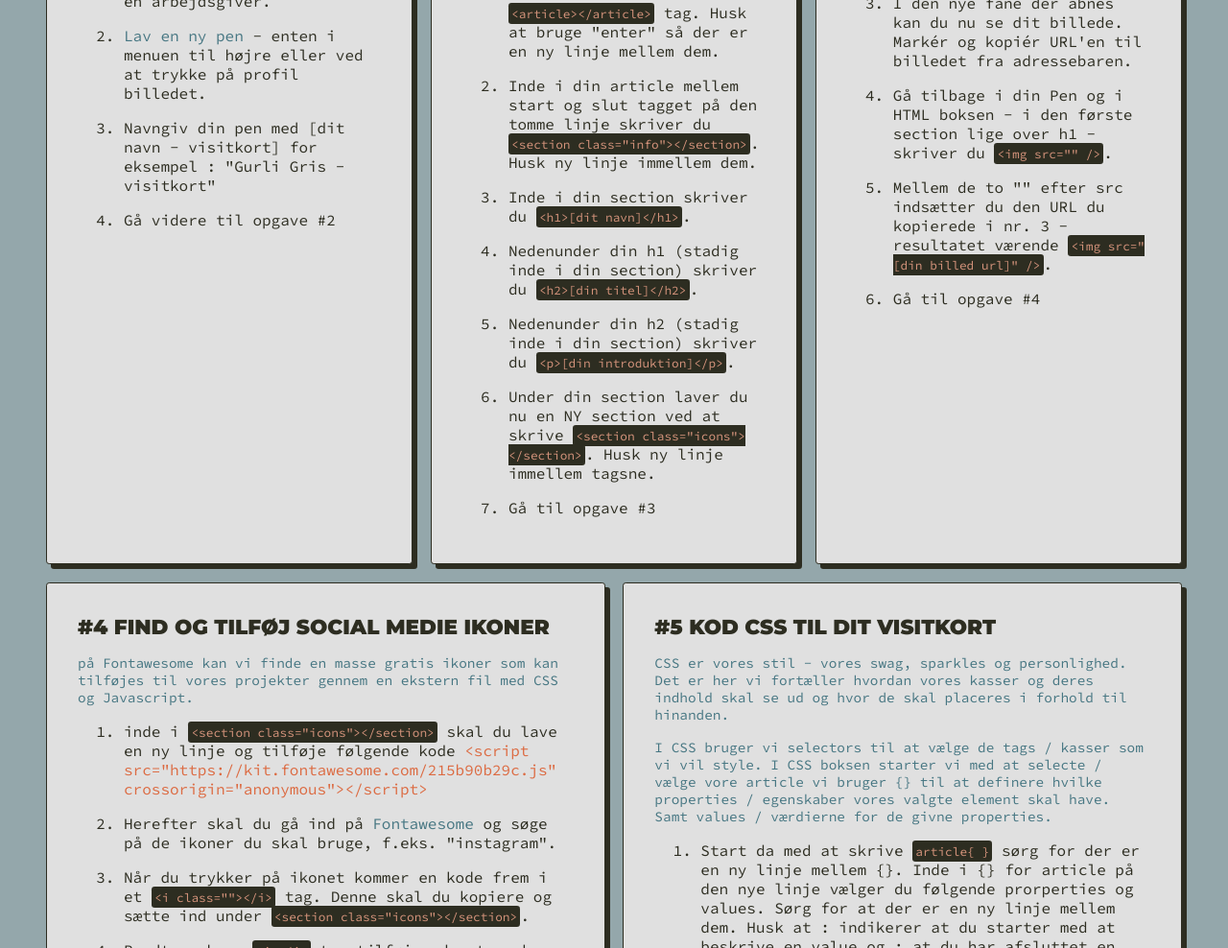
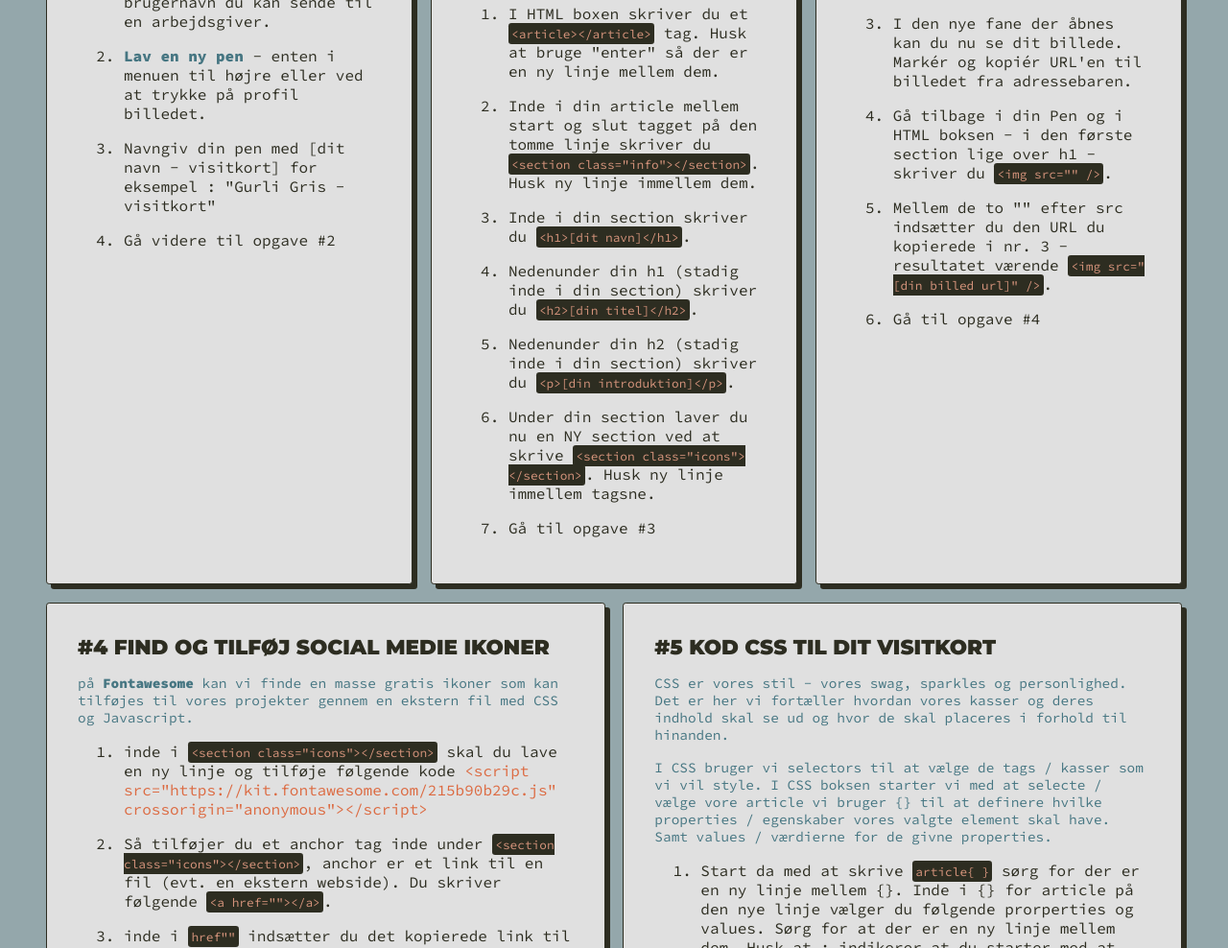
Before and after one commit to rts-cmk/brobyg-en-dag-web, a plain HTML site: page index.html in a window 1280 px wide. Shown: the part 3940-4928 px from the top of the page at 96% size. Drawn offline with Linux system fonts and the light colour scheme; a script that the page names is missing.

Commit message:
finetuned style + content in regard to readability

```diff
--- a/css/assignment.css
+++ b/css/assignment.css
@@ -9,6 +9,7 @@
 
 
 }
+
 
 .assignment ol{
     margin-left: 3rem;
--- a/css/frontend.css
+++ b/css/frontend.css
@@ -7,6 +7,7 @@
     padding: 5rem 3rem 5rem 3rem;
 
 }
+
 
 .frontend h2{
     width: 100%;
@@ -25,7 +26,7 @@
     border: var(--border);
     border-radius: 0.2rem;
 
-    padding:1rem;
+    padding:1.1rem;
 
     box-shadow: 5px 5px var(--color-dark);
     overflow-wrap: break-word;
@@ -33,6 +34,7 @@
 
 .frontend a{
     color: var(--color-accent);
+    font-weight: 600;
 }
 .frontend a:hover{
     color: var(--color-base);
--- a/index.html
+++ b/index.html
@@ -329,21 +329,22 @@
                     </p>
                     <ol>
                         <li>
-                            inde i <span>&lt;section class="icons"&gt;&lt;/section&gt;</span> skal du lave en ny linje og tilføje følgende kode <sspan style="color:rgb(220, 106, 65)">&lt;script src="https://kit.fontawesome.com/215b90b29c.js" crossorigin="anonymous"&gt;&lt;/script&gt;</sspan>
+                            inde i <span>&lt;section class="icons"&gt;&lt;/section&gt;</span> skal du lave en ny linje og tilføje følgende kode <b style="color:rgb(220, 106, 65); font-weight: 400;">&lt;script src="https://kit.fontawesome.com/215b90b29c.js" crossorigin="anonymous"&gt;&lt;/script&gt;</b>
+                        </li>
+                        <li>
+                            Så tilføjer du et anchor tag inde under <span>&lt;section class="icons"&gt;&lt;/section&gt;</span>, anchor er et link til en fil (evt. en ekstern webside).
+                            Du skriver følgende <span>&lt;a href=""&gt;&lt;/a&gt;</span>.
+                        </li>
+                        <li>
+                            inde i <span>href""</span> indsætter du det kopierede link til den respektive social media konto.
                         </li>
                         <li>
                             Herefter skal du gå ind på <a href="https://fontawesome.com/search?o=r&m=free"> Fontawesome</a> og søge på de ikoner du skal bruge, f.eks. "instagram".
                         </li>
                         <li>
-                            Når du trykker på ikonet kommer en kode frem i et  <span>&lt;i class=""&gt;&lt;/i&gt;</span> tag. Denne skal du kopiere og sætte ind under <span>&lt;section class="icons"&gt;&lt;/section&gt;</span>.
+                            Når du trykker på ikonet kommer en kode frem i et  <span>&lt;i class=""&gt;&lt;/i&gt;</span> tag. Denne skal du kopiere og sætte det in under dit <span>&lt;a href=""&gt;&lt;/a&gt;</span>.
                         </li>
-                        <li>
-                            Rundt om hver <span>&lt;i&gt;&lt;/i&gt;</span> tag tilføjer du et anchor tag hvilket er et link til en ekstern webside.
-                            Du skriver følgende <span>&lt;a href=""&gt;&lt;i&gt;&lt;/i&gt;&lt;/a&gt;</span>.
-                        </li>
-                        <li>
-                            inde i <span>href""</span> indsætter du det kopierede link til den respektive social media konto.
-                        </li>
+
                         <li>Gå til opgve #5</li>
                     </ol>
                 </section>
```
Also changed, not shown: css/base.css (line endings or trailing spaces).
